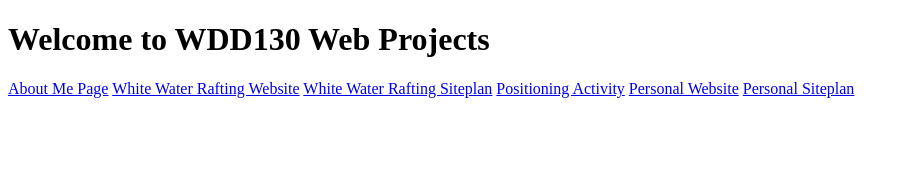
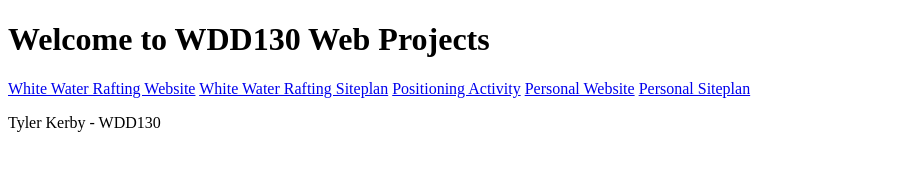
Before and after one commit to TyKerbs/wdd130, a plain HTML site: page index.html in a window 1280 px wide. Shown: the whole page, without its empty margins (0-909 px from the left). Drawn offline with Linux system fonts and the light colour scheme.

Commit message:
Added a paragraph to the home page

```diff
--- a/index.html
+++ b/index.html
@@ -8,12 +8,12 @@
 <body>
     <h1>Welcome to WDD130 Web Projects</h1>
 <nav>
-  <a href="aboutme/index.html">About Me Page</a>
   <a href="wwr/index.html">White Water Rafting Website</a>
   <a href="wwr/site-plan-rafting.html">White Water Rafting Siteplan</a>
   <a href="positioning.html">Positioning Activity</a>
   <a href="#">Personal Website</a>
   <a href="#">Personal Siteplan</a>
 </nav>
+<p> Tyler Kerby - WDD130</p>
 </body>
 </html>
```
Also changed, not shown: Image/Image.jpeg (deleted), aboutme/Getting_To_Know_Me.html (renamed from Image/Getting_To_Know_Me.html), aboutme/image_123650291 (9) copy.JPG (renamed from Image/image_123650291 (9) copy.JPG), 2 other files.
